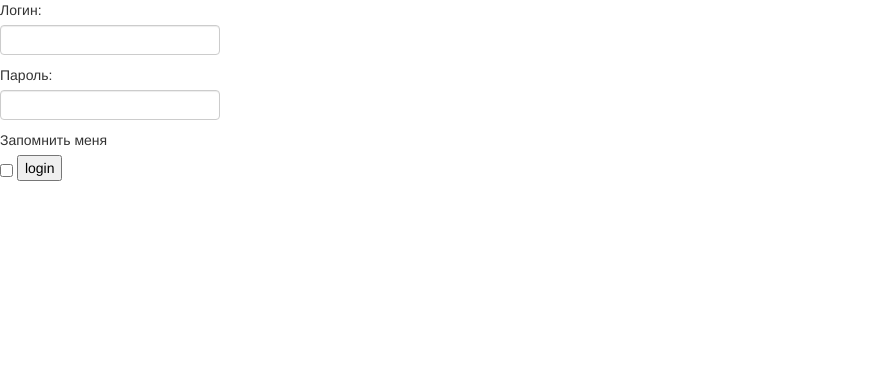
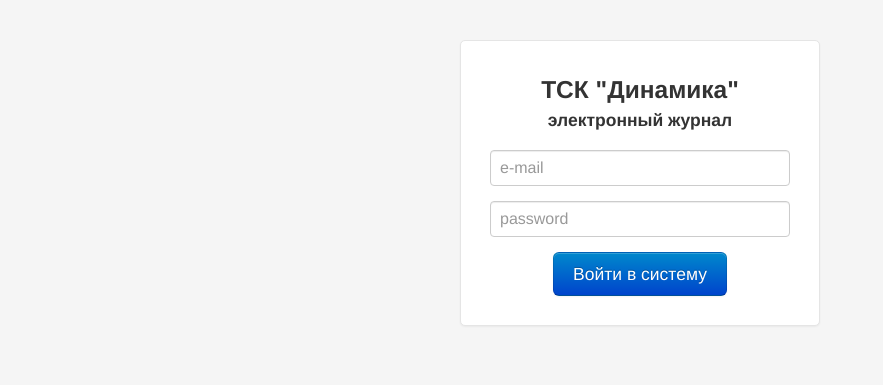
Before and after one commit to drda3x/dh_journal, a Django app: page / in a window 1280 px wide. Shown: the top 385 px of the page, without its empty margins (0-883 px from the left). Run offline with Django 3.2, Linux system fonts and the light colour scheme; some libraries are stand-ins or nearby versions.

Commit message:
Добавлен дизайн для окна авторизации и немного дизайна для главной вьюшки

```diff
--- /dev/null
+++ b/application/static/css/login_form.css
@@ -0,0 +1,63 @@
+.cf-hidden {
+    display: none;
+}
+
+.cf-invisible {
+    visibility: hidden;
+}
+
+body {
+    background-color: #f5f5f5;
+    padding-bottom: 40px;
+    padding-top: 40px;
+}
+
+.form-signin {
+    background-color: #fff;
+    border: 1px solid #e5e5e5;
+    border-radius: 5px;
+    box-shadow: 0 1px 2px rgba(0, 0, 0, 0.05);
+    margin: 0 auto 20px;
+    max-width: 300px;
+    padding: 19px 29px 29px;
+    text-align: center;
+}
+
+.form-signin .checkbox {
+    margin-bottom: 10px;
+}
+
+h3 {
+    margin-bottom: 0;
+}
+
+h4 {
+    margin: 0 0 20px 0;
+}
+
+.form-signin input[type="text"], .form-signin input[type="password"] {
+    font-size: 16px;
+    height: auto;
+    margin-bottom: 15px;
+    padding: 7px 9px;
+}
+
+body {
+    padding-top: 40px;
+    padding-bottom: 40px;
+    background-color: #f5f5f5;
+}
+
+.form-signin {
+    max-width: 300px;
+    padding: 19px 29px 29px;
+    margin: 0 auto 20px;
+    background-color: #fff;
+    border: 1px solid #e5e5e5;
+    -webkit-border-radius: 5px;
+    -moz-border-radius: 5px;
+    border-radius: 5px;
+    -webkit-box-shadow: 0 1px 2px rgba(0, 0, 0, .05);
+    -moz-box-shadow: 0 1px 2px rgba(0, 0, 0, .05);
+    box-shadow: 0 1px 2px rgba(0, 0, 0, .05);
+}
--- /dev/null
+++ b/application/static/css/main.css
@@ -0,0 +1,14 @@
+
+body {
+    /*background-color: #F5F5F5;*/
+}
+
+.caret {
+    position: relative;
+    top: 19px;
+    left: 2px;
+}
+
+.dropdown-menu.usr {
+    margin: 33px -16px;
+}
--- a/application/templates/base.html
+++ b/application/templates/base.html
@@ -3,6 +3,7 @@
     <head>
         <title>{% block title %}{% endblock %}</title>
         <link rel="stylesheet" href="../static/bootstrap/css/bootstrap.css">
+        <link rel="stylesheet" href="../static/css/main.css" />
         <script type="text/javascript" src="../static/js/jquery.js"></script>
         <script type="text/javascript" src="../static/bootstrap/js/bootstrap.js"></script>
         {% block head %}{% endblock %}
--- a/application/templates/login.html
+++ b/application/templates/login.html
@@ -1,4 +1,8 @@
 {% extends "base.html" %}
+
+{% block head %}
+    <link rel="stylesheet" href="../static/css/login_form.css" />
+{% endblock %}
 
 {% block content %}
 
@@ -6,16 +10,16 @@
     <p class="error">Сожалеем, вы неправильно ввели логин или пароль</p>
   {% endif %}
 
-  <form action='.' method='post'>{% csrf_token %}
-    <label for="username">Логин:</label>
-    <input type="text" name="username" value="" id="username">
-    <label for="password">Пароль:</label>
-    <input type="password" name="password" value="" id="password" />
-    <label for="remember">Запомнить меня</label>
-    <input type="checkbox" name="remember" id="remember"/>
+    <div class="container">
+        <form action='.' method='post' class="form-signin">{% csrf_token %}
+            <h3 class="form-signin-heading">ТСК "Динамика"</h3>
+            <h4 class="form-signin-heading">электронный журнал</h4>
+            <input id="username" name="username" type="text" placeholder="e-mail" class="input-block-level">
+            <input id="password" name="password" type="password" placeholder="password" class="input-block-level">
+            <input type="submit" class="btn btn-large btn-primary" value="Войти в систему" />
+            <input type="hidden" name="next" value="{{ next|escape }}" />
+        </form>
+    </div>
 
-    <input type="submit" value="login" />
-    <input type="hidden" name="next" value="{{ next|escape }}" />
-  </form>
 
 {% endblock %}
```
Also changed, not shown: application/templates/main_view.html (+25 -6 lines).
